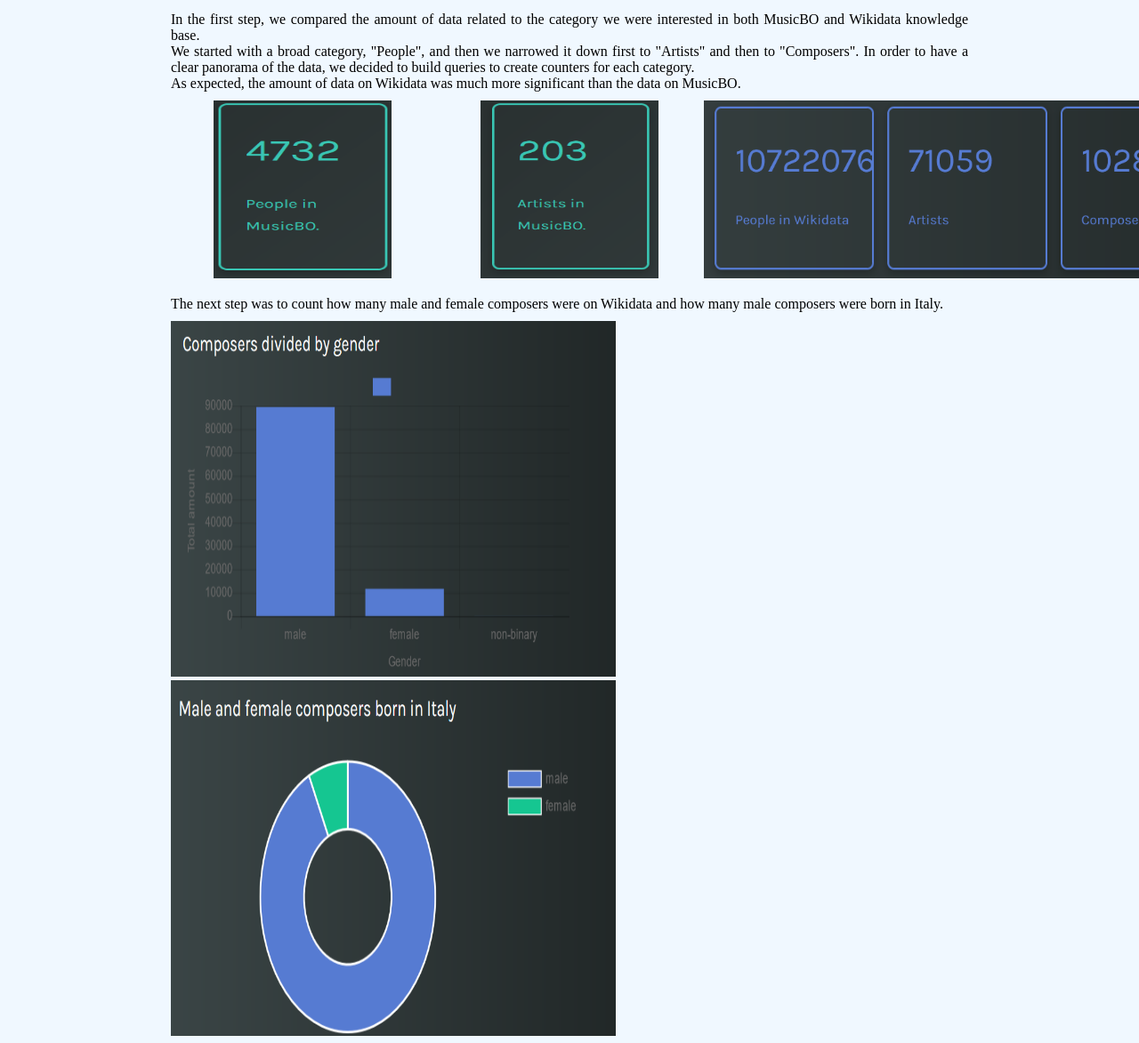
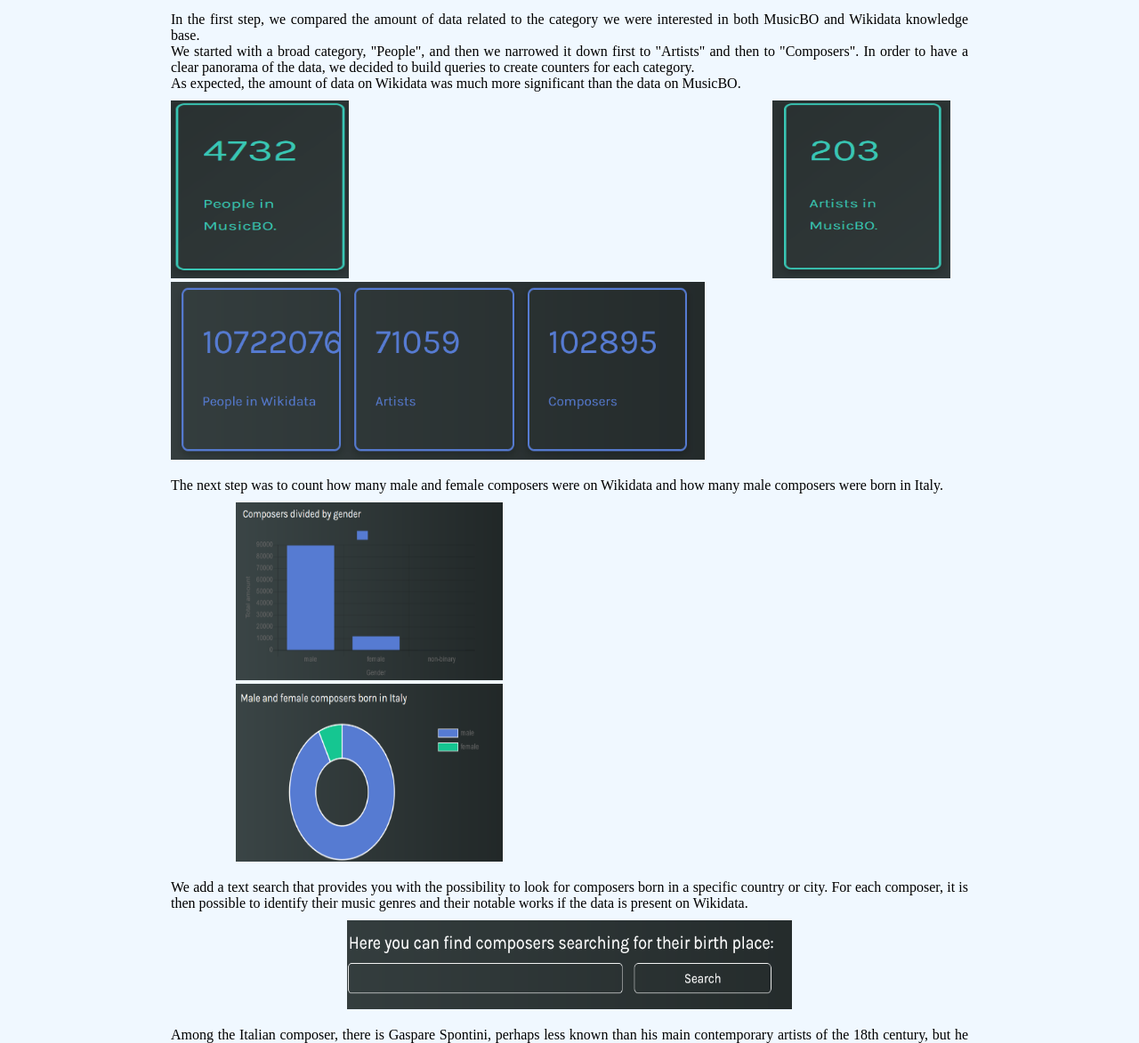
Before and after one commit to AlessiaMazza/ITskills, a plain HTML site: page articles/GaspareSpontini.html in a window 1280 px wide. Shown: the part 336-1509 px from the top of the page at 89% size. Drawn offline with Linux system fonts and the light colour scheme.

Commit message:
Update GaspareSpontini.html

```diff
--- a/articles/GaspareSpontini.html
+++ b/articles/GaspareSpontini.html
@@ -25,23 +25,19 @@
 	We started with a broad category, "People", and then we narrowed it down first to "Artists" and then to "Composers". In order to have a clear panorama of the data, we decided to build queries to create counters for each category. <br>
 	As expected, the amount of data on Wikidata was much more significant than the data on MusicBO. <br>
 	</p>
-	<div class="three">
+	<div class="big-one">
 		<img src="PeopleMusicBO.png" width="200" height="200">
-	</div>
-	<div class="three">
 		<img src="ArtistsMusicBO.png" width="200" height="200">
-	</div>
-	<div class="three">
 		<img src="counters.png" width="600" height="200">
 	</div>
 	<p>
 	The next step was to count how many male and female composers were on Wikidata and how many male composers were born in Italy. <br>
 	</p>
 	<div class="two">
-		<img src="barchart.png" width="500" height="400">
+		<img src="barchart.png" width="300" height="200">
 	</div>
 	<div class="two">
-		<img src="tortacomposers.png" width="500" height="400">
+		<img src="tortacomposers.png" width="300" height="200">
 	</div>
 	<p>
 	We add a text search that provides you with the possibility to look for composers born in a specific country or city. For each composer, it is then possible to identify their music genres and their notable works if the data is present on Wikidata. <br>
```
